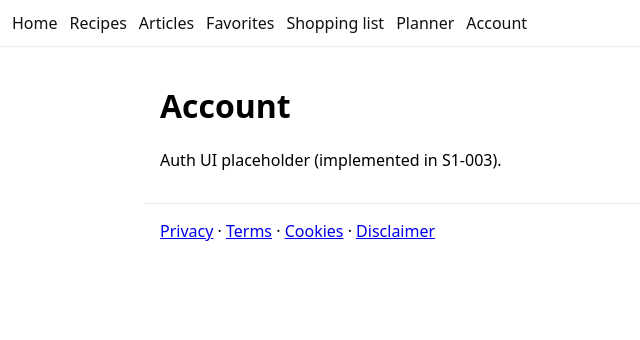
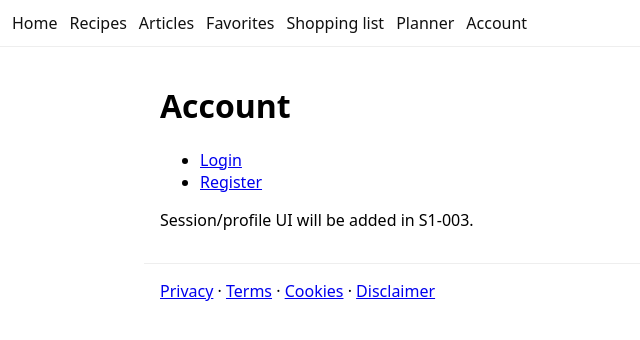
Before and after one commit to YPADSs/agent-platform, a Next.js app: page /account in a window 1280 px wide. Shown: the top 340 px of the page, without its empty margins (0-640 px from the left). Built offline with nearby package versions, Linux system fonts and the light colour scheme.

Commit message:
S1-003: update account page links

```diff
--- a/app/account/page.tsx
+++ b/app/account/page.tsx
@@ -1,8 +1,14 @@
+import Link from "next/link";
+
 export default function AccountPage() {
   return (
-    <>
+    <div>
       <h1>Account</h1>
-      <p>Auth UI placeholder (implemented in S1-003).</p>
-    </>
+      <ul>
+        <li><Link href="/account/login">Login</Link></li>
+        <li><Link href="/account/register">Register</Link></li>
+      </ul>
+      <p>Session/profile UI will be added in S1-003.</p>
+    </div>
   );
 }
```
